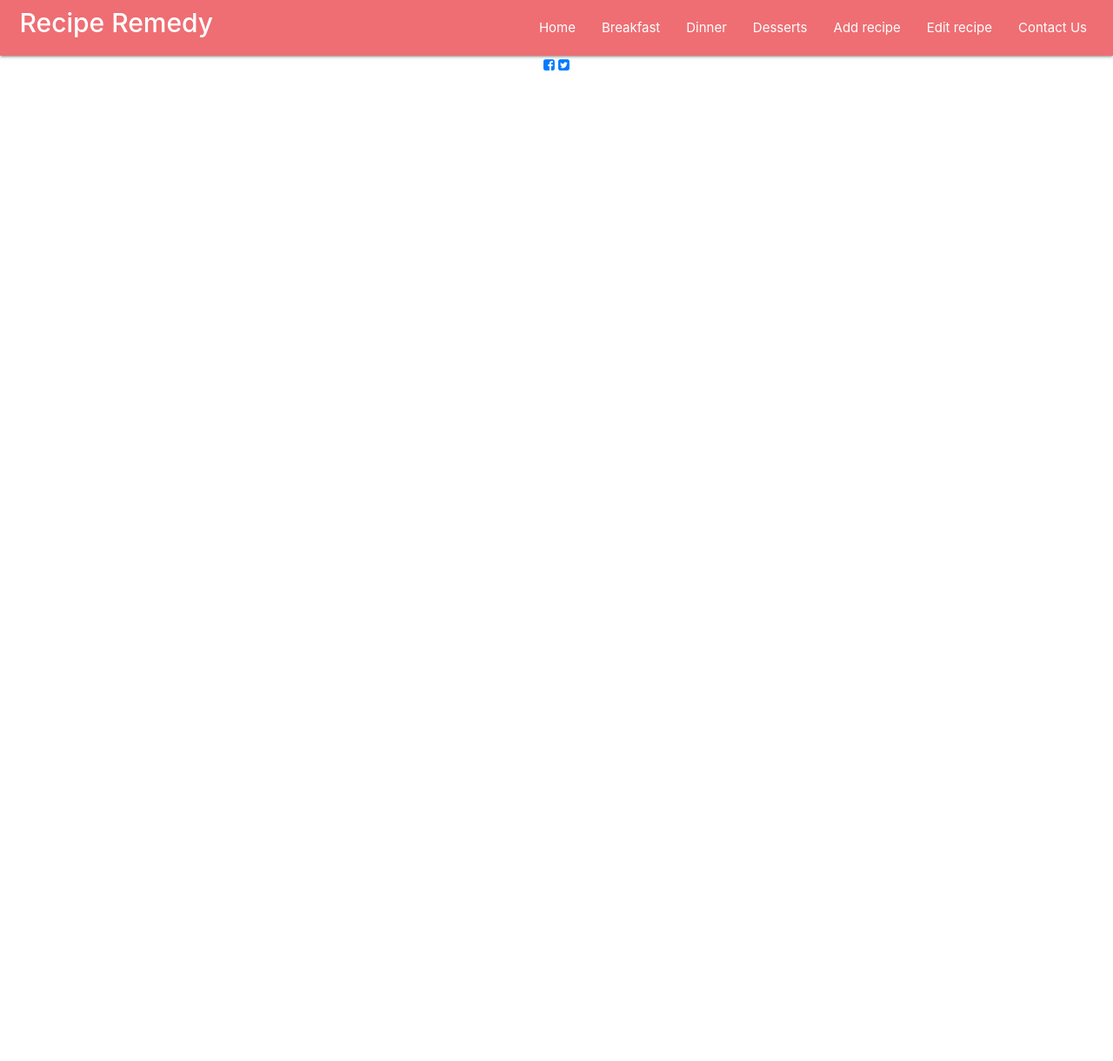
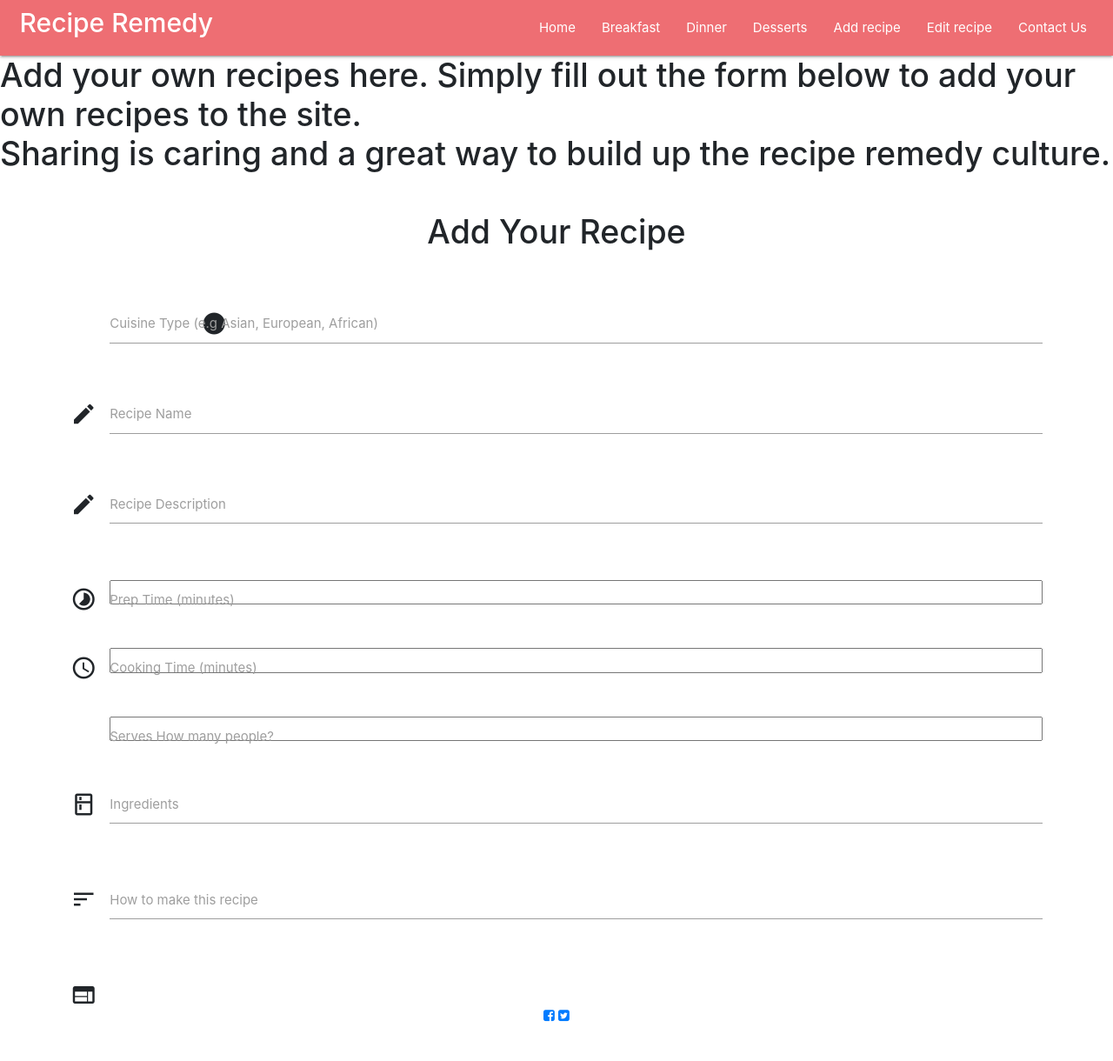
Before and after one commit to Michaelstanden/ms3recipe-remedy, a Flask app: page /add_recipe in a window 1280 px wide. Shown: the whole page at 87% size. Before the commit the page ends 82 px from the top, so only its background shows below. Run offline with Flask 2, Linux system fonts and the light colour scheme; some libraries are stand-ins or nearby versions.

Commit message:
added form and basic structure for add recipe form

```diff
--- a/templates/add_recipe.html
+++ b/templates/add_recipe.html
@@ -1,3 +1,78 @@
 {% extends 'base.html'%}
 {% block content %}
+<h1>Add your own recipes here.
+Simply fill out the form below to add your own recipes to the site.<br>
+Sharing is caring and a great way to build up the recipe remedy culture.</h1>
+
+<!--POST A RECIPE FORM-->
+<div class="container mt-5">
+<h1 class="text-center mb-5">Add Your Recipe</h1>
+<div class="row">
+    <form action="{{ url_for('add_recipe') }}" method="POST" class="col s12">
+    <div class="row">
+        <div class="input-field col s12">
+          <i class="material-icons prefix">plus_circle</i>
+          <input id="cuisine_type" name="cuisine_type" type="text" class="validate" required>
+          <label for="recipe">Cuisine Type (e.g Asian, European, African)</label>
+        </div>
+       </div>
+      <div class="row">
+        <div class="input-field col s12">
+          <i class="material-icons prefix">create</i>
+          <input id="recipe_name" name="recipe_name" type="text" class="validate" required>
+          <label for="recipe_name">Recipe Name</label>
+        </div>
+       </div>
+       <div class="row">
+        <div class="input-field col s12">
+        <i class="material-icons prefix">create</i>
+          <textarea id="textarea1" name="recipe_description" class="materialize-textarea" required></textarea>
+          <label for="textarea1">Recipe Description</label>
+        </div>
+      </div>
+      <div class="row">
+        <div class="input-field col s12">
+        <i class="material-icons prefix">timelapse</i>
+          <input id="prep_time" name="prep_time" type="int" class="validate prep_time" required>
+          <label for="prep_time">Prep Time (minutes) </label>
+        </div>
+      </div>
+      <div class="row">
+        <div class="input-field col s12">
+        <i class="material-icons prefix">schedule</i>
+          <input id="cooking_time" name="cooking_time" type="int" class="validate" required>
+          <label for="cooking_time">Cooking Time (minutes) </label>
+        </div>
+      </div>
+      <div class="row">
+        <div class="input-field col s12">
+        <i class="material-icons prefix"></i>
+          <input id="servings" name="servings" type = "int" class="validate" required>
+          <label for="servings">Serves How many people?</label>
+        </div>
+      </div>
+      <div class="row">
+        <div class="input-field col s12">
+          <i class="material-icons prefix">kitchen</i>
+          <textarea id="textarea2" name="ingredients" class="materialize-textarea" required></textarea>
+          <label for="textarea2">Ingredients</label>
+        </div>
+      </div>
+      <div class="row">
+        <div class="input-field col s12">
+        <i class="material-icons prefix">sort</i>
+          <textarea id="textarea3" name="method" class="materialize-textarea" required></textarea>
+          <label for="textarea3">How to make this recipe</label>
+        </div>
+      </div>
+      <div class="row">
+        <div class="input-field col s12">
+          <i class="material-icons prefix">web</i>
+          <select id="date_posted" name="date_posted">
+          <label for="date_posted">Choose Date From calander</label>
+                     <!--insert calander date picker and use js to pick the date that it actually is.(limited option)
+                     Research this.-->
+        </select>
+        </div>
+       </div>
 {% endblock %}
```
